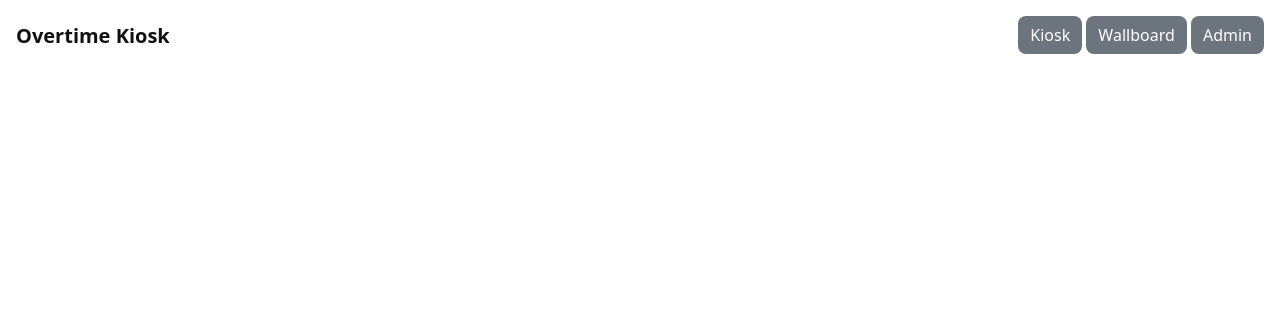
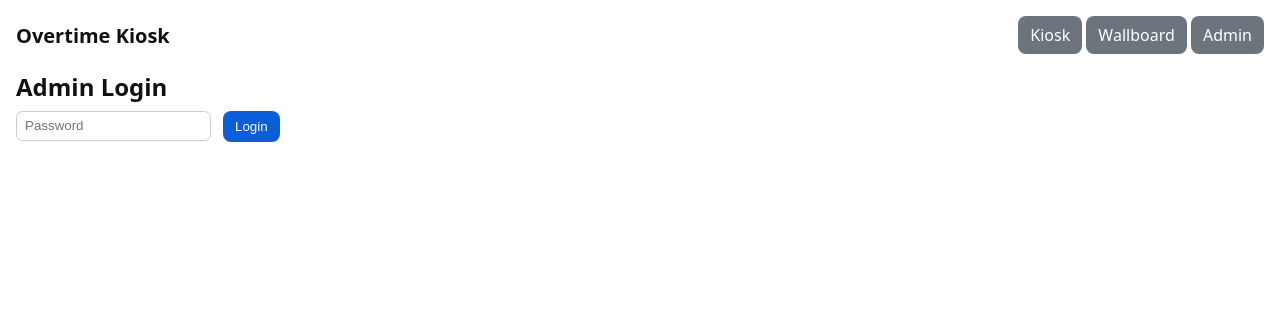
Before and after one commit to parkerwlee-cloud/Tracy-overtime-project, a Flask app: page /admin in a window 1280 px wide. Shown: the top 314 px of the page. Run offline with Flask 3, Linux system fonts and the light colour scheme; some libraries are stand-ins or nearby versions.

Commit message:
Update admin_login.html

```diff
--- a/templates/admin_login.html
+++ b/templates/admin_login.html
@@ -1,2 +1,11 @@
 {% extends "_base.html" %}
-/* (same content as in Option A admin_login.html above) */
+{% block content %}
+<h2>Admin Login</h2>
+<form method="POST">
+  <div class="row">
+    <input type="password" name="password" placeholder="Password" required>
+    <button class="btn" type="submit">Login</button>
+  </div>
+  {% if error %}<p class="muted" style="color:#c0392b">{{ error }}</p>{% endif %}
+</form>
+{% endblock %}
```
